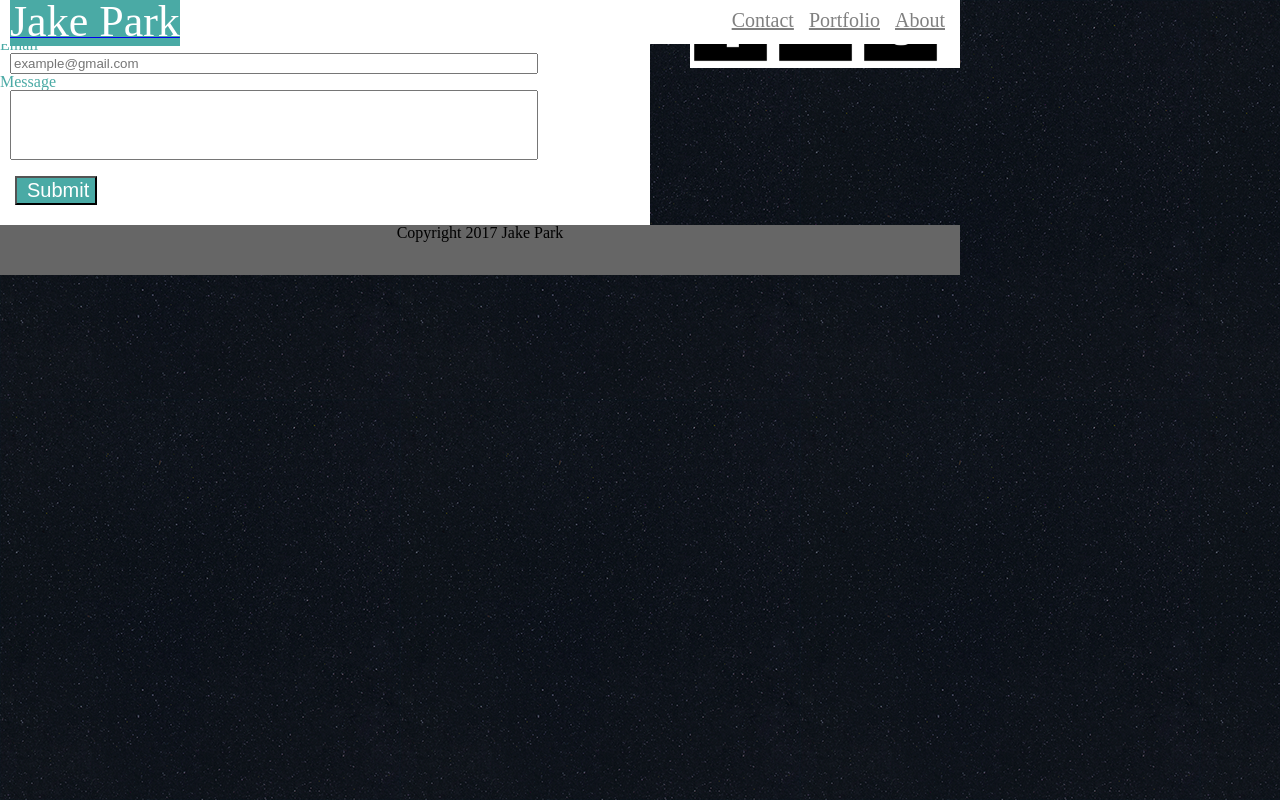
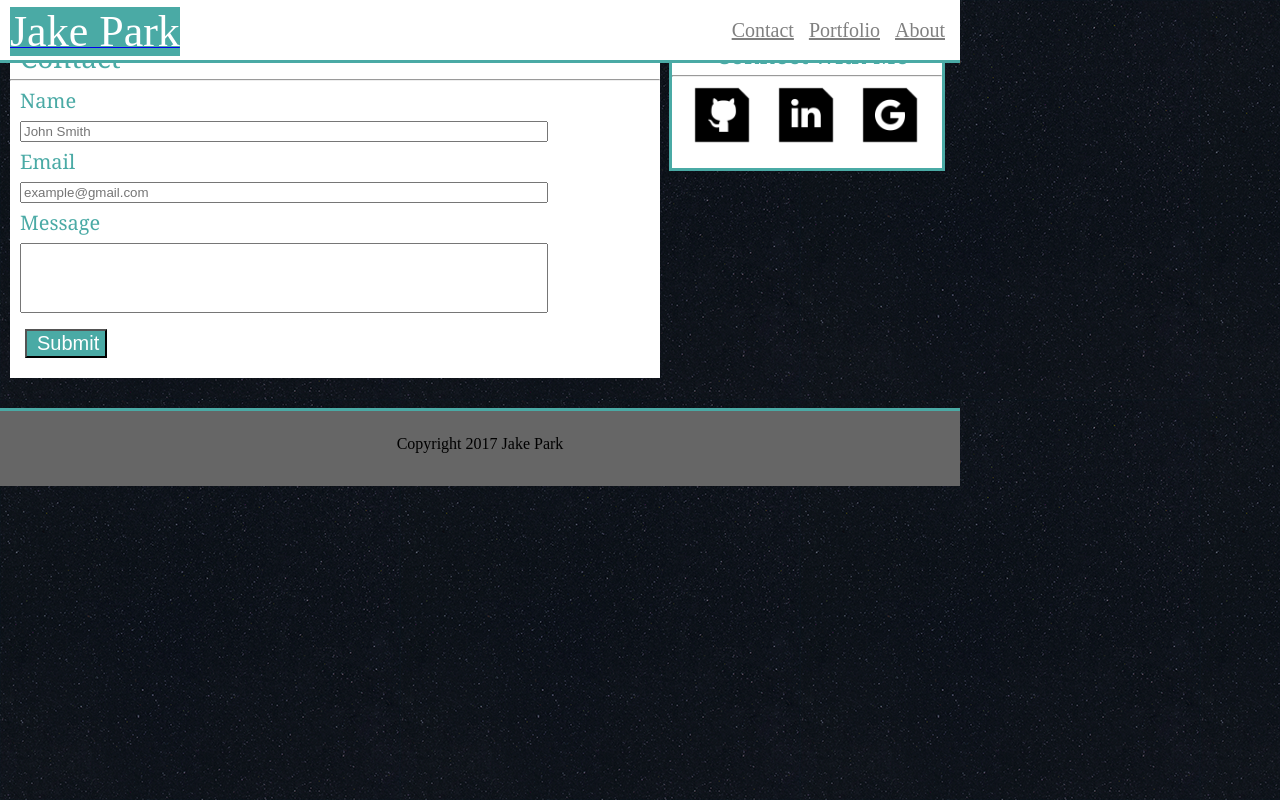
Before and after one commit to bluffingtuna/bluffingtuna.github.io, a plain HTML site: page contact.html in a window 1280 px wide. Drawn offline with Linux system fonts and the light colour scheme.

Commit message:
modified files

```diff
--- a/assets/css/style.css
+++ b/assets/css/style.css
@@ -3,11 +3,13 @@ nav {
 	background-color: white;
 	position: fixed;
 	width: 960px;
+	height: 50px;
 	z-index: 99;
-	border-bottom: solid pink;
+	border-bottom: solid #4aaaa5;
 	padding-top: 10px;
 	top:0;
 	left:0;
+
 }
 
 /* ../ will go upward in the directory */
@@ -19,10 +21,25 @@ body {
 h1{
 	font-family: 'Georgia', Times, Times New Roman, serif;
 	padding-left: 10px;
+	margin-top: 10px;
+	font-size: 28px;
+}
+
+h2 {
+	font-family: 'Georgia', Times, Times New Roman, serif;
+	padding-left: 10px;
+	margin: 0 auto;
+	text-align: center;
+	margin-top: 10px;
+	font-size: 24px;
+
 }
 h3 {
 	font-family: 'Georgia', Times, Times New Roman, serif;
 	padding-left: 10px;
+	margin-bottom: 10px;
+	margin-top: 10px;
+	font-size: 20px;
 }
 
 #name {
@@ -52,6 +69,7 @@ section {
 	position: relative;
 	margin-bottom: 30px;
 	box-sizing: border-box;
+	border-top: solid #4aaaa5;
 }
 
 aside {
@@ -62,18 +80,19 @@ aside {
 	background-color: #ffffff;
 	margin-top: 80px;
 	position: relative;
+	border: solid #4aaaa5;
 }
 
 footer {
 
 	bottom: 10px;
-	width: 100%;
-	border-style: solid;
-	border-color: #4aaaa5;
+	width: 960px;
+	border-top: solid #4aaaa5;
 	text-align: center;
 	background-color: #666666;
 	clear: both;
-	padding: 20px 10px 10px 10px;
+	padding: 25px 0px 0px 0px;
+
 }
 
 #bio-pic {
@@ -81,7 +100,9 @@ footer {
 }
 
 .connect-pic {
-	width: 30%;
+	width: 60px;
+	margin-left: 15pt;
+	margin-bottom: 15pt;
 }
 
 input {
--- a/contact.html
+++ b/contact.html
@@ -1,8 +1,8 @@
 <!DOCTYPE html>
 <html lang="en-us">
 <head>
+	<link rel="stylesheet" type="text/css" href="assets/css/reset.css">
 	<link rel="stylesheet" type="text/css" href="assets/css/style.css">
-	<link rel="stylesheet" type="text/css" href="assets/css/reset.css">
 	<title>Contact</title>
 </head>
 
@@ -17,7 +17,7 @@
 	<section>
 		<h1>Contact</h1>
 		<hr>
-		<br>
+
 		<h3>Name</h3>
 		<input type="text" placeholder="John Smith">
 		<h3>Email</h3>
```
Also changed, not shown: index.html (+1 -1 lines), portfolio.html (+2 -2 lines).
